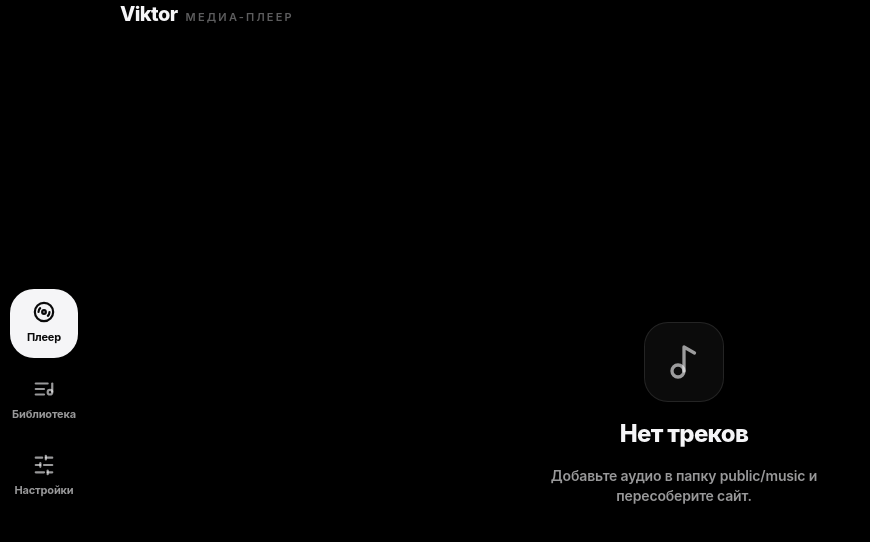
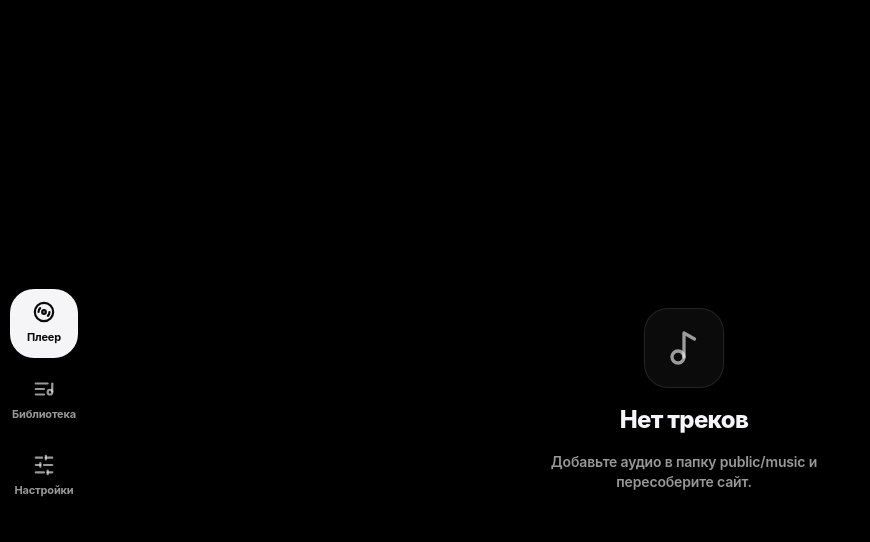
Before and after one commit to tt2819ais-arch/Viktor, a React (Vite) app: page / in a window 1280 px wide. Shown: the top 542 px of the page, without its empty margins (0-870 px from the left). Built offline with nearby package versions, Linux system fonts and the light colour scheme.

Commit message:
feat: word-level karaoke, remove top title, simpler subtitle toggle (App.tsx)

```diff
--- a/src/App.tsx
+++ b/src/App.tsx
@@ -72,7 +72,8 @@ export default function App() {
       {/* shared audio element */}
       <audio ref={player.audioRef} src={player.current ? asset(player.current.src) : undefined} preload="metadata" crossOrigin="anonymous" />
 
-      <Header />
+      {/* slim safe-area spacer (no app title) */}
+      <div className="safe-top pt-2" aria-hidden />
 
       <main className="relative min-h-0 flex-1 overflow-hidden">
         <AnimatePresence mode="wait" custom={direction}>
@@ -116,18 +117,6 @@ export default function App() {
   );
 }
 
-function Header() {
-  const { t } = useSettings();
-  return (
-    <header className="safe-top relative z-20 flex items-center justify-center px-5 pt-4 lg:justify-start lg:px-8">
-      <div className="flex items-baseline gap-2">
-        <span className="heading text-xl tracking-tight">{t.appName}</span>
-        <span className="text-faint text-[11px] uppercase tracking-[0.2em]">{t.tagline}</span>
-      </div>
-    </header>
-  );
-}
-
 function tabIndex(t: TabId): number {
   return t === "player" ? 0 : t === "library" ? 1 : 2;
 }
```
